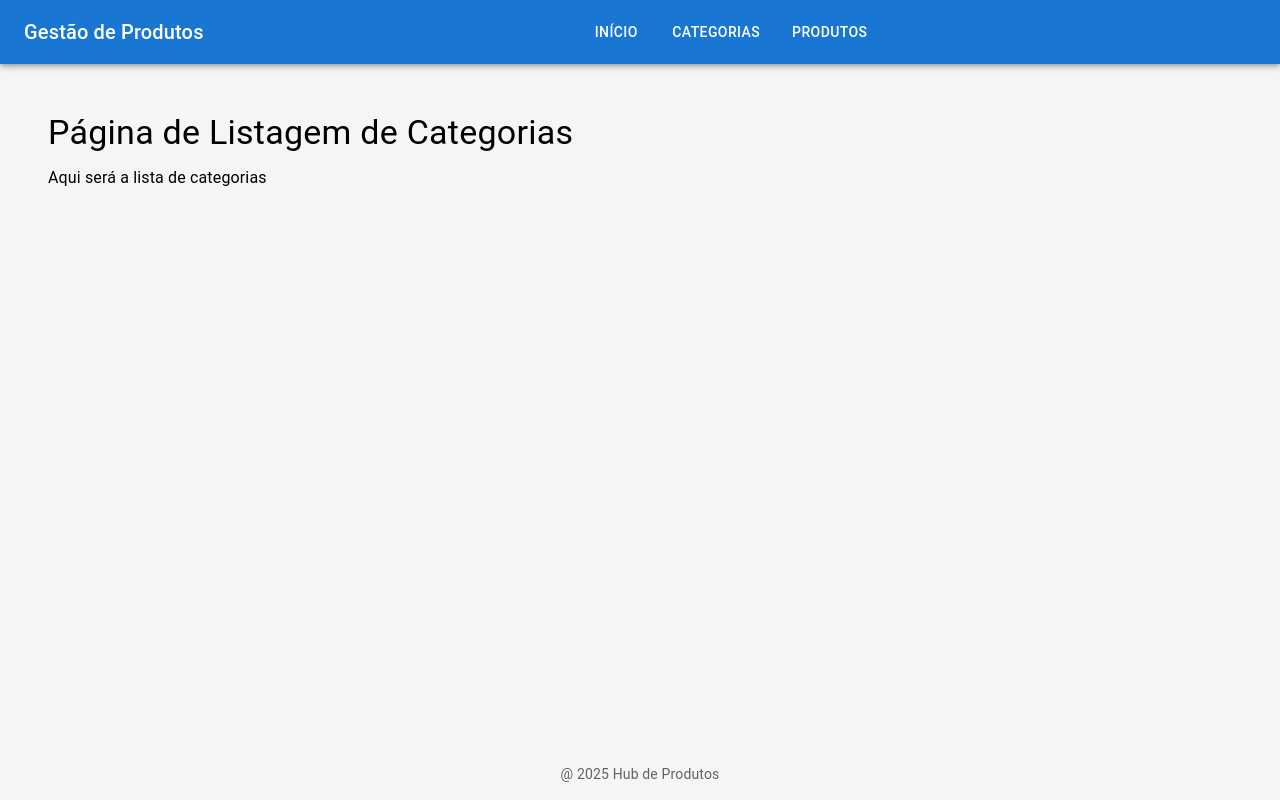
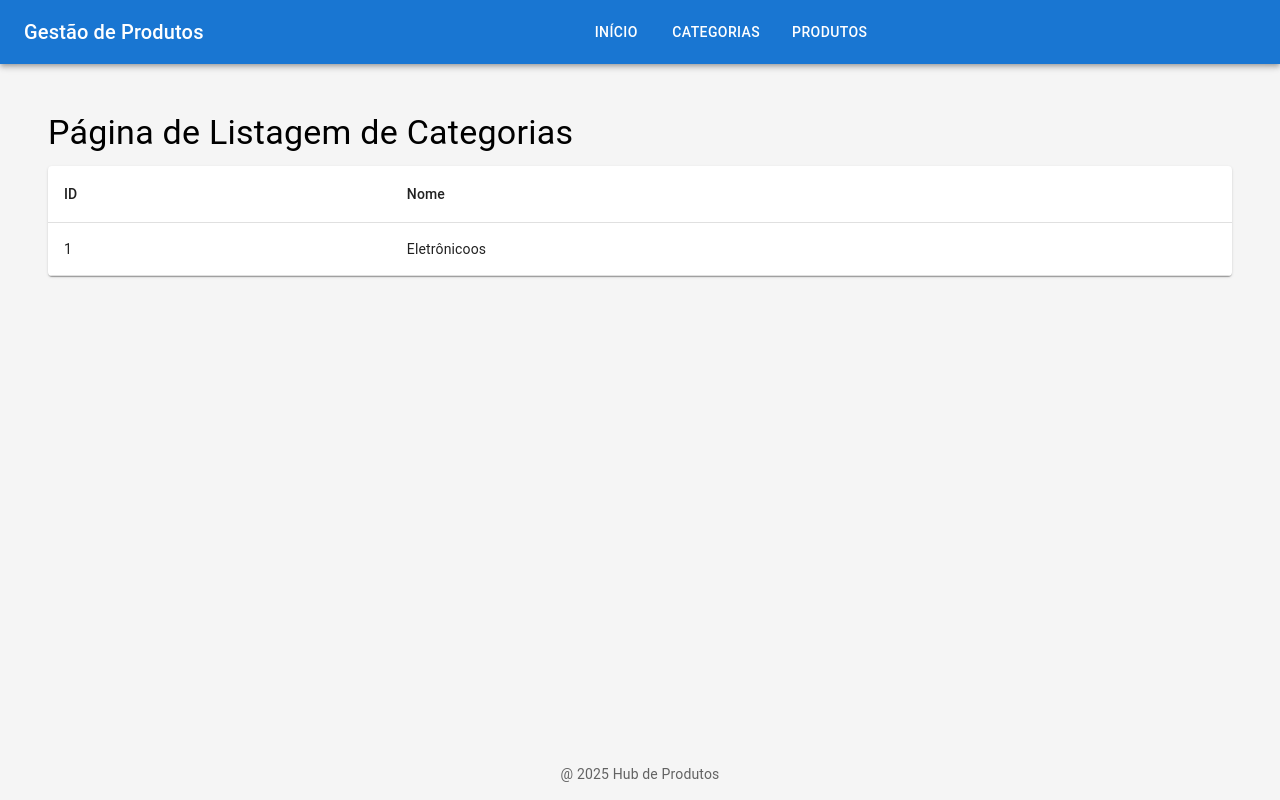
Before and after one commit to cidarosa/produto-fullstack-sipg, a React (Vite) app in the folder frontend/: page /categorias in a window 1280 px wide. Built offline with nearby package versions, Linux system fonts and the light colour scheme.

Commit message:
feat: add models, categoria-service, utils, update listar categorias

```diff
--- /dev/null
+++ b/frontend/src/models/categoria.ts
@@ -0,0 +1,6 @@
+export type CategoriaDTO = {
+
+    id: number;
+    nome: string;
+
+}
--- /dev/null
+++ b/frontend/src/models/loja.ts
@@ -0,0 +1,4 @@
+export type LojaDTO = {
+    id: number;
+    nome: string;
+}
--- a/frontend/src/pages/categorias/listar-categorias/index.tsx
+++ b/frontend/src/pages/categorias/listar-categorias/index.tsx
@@ -1,17 +1,35 @@
-import { Box, Typography } from "@mui/material";
-
+import {
+  Box,
+  Paper,
+  Table,
+  TableCell,
+  TableContainer,
+  TableHead,
+  TableRow,
+  Typography,
+} from "@mui/material";
 
 export default function ListarCategorias() {
-
-    return(
-
-        <Box sx={{ p: 4}}>
-            <Typography variant="h4" component='h1' gutterBottom>
+  return (
+    <Box sx={{ p: 4 }}>
+      <Typography variant="h4" component="h1" gutterBottom>
         Página de Listagem de Categorias
       </Typography>
 
       <Typography variant="body1">
-                Aqui será a lista de categorias
+        {/* Estrutura da tabela */}
+        <TableContainer component={Paper}>
+          <Table sx={{ minWidth: 650 }} aria-label="simple table">
+            <TableHead>
+              <TableRow>
+                <TableCell>ID</TableCell>
+                <TableCell>Nome</TableCell>
+              </TableRow>
+            </TableHead>
+            <TableCell>1</TableCell>
+            <TableCell>Eletrônicoos</TableCell>
+          </Table>
+        </TableContainer>
       </Typography>
     </Box>
   );
--- /dev/null
+++ b/frontend/src/utils/system.ts
@@ -0,0 +1 @@
+export const BASE_URL = 'http://localhost:8080';
```
Also changed, not shown: frontend/src/models/produto.ts (added, +13 -0 lines), frontend/src/services/categoria-service.ts (added, +11 -0 lines). Lines whose indentation alone changed are shown as unchanged.
